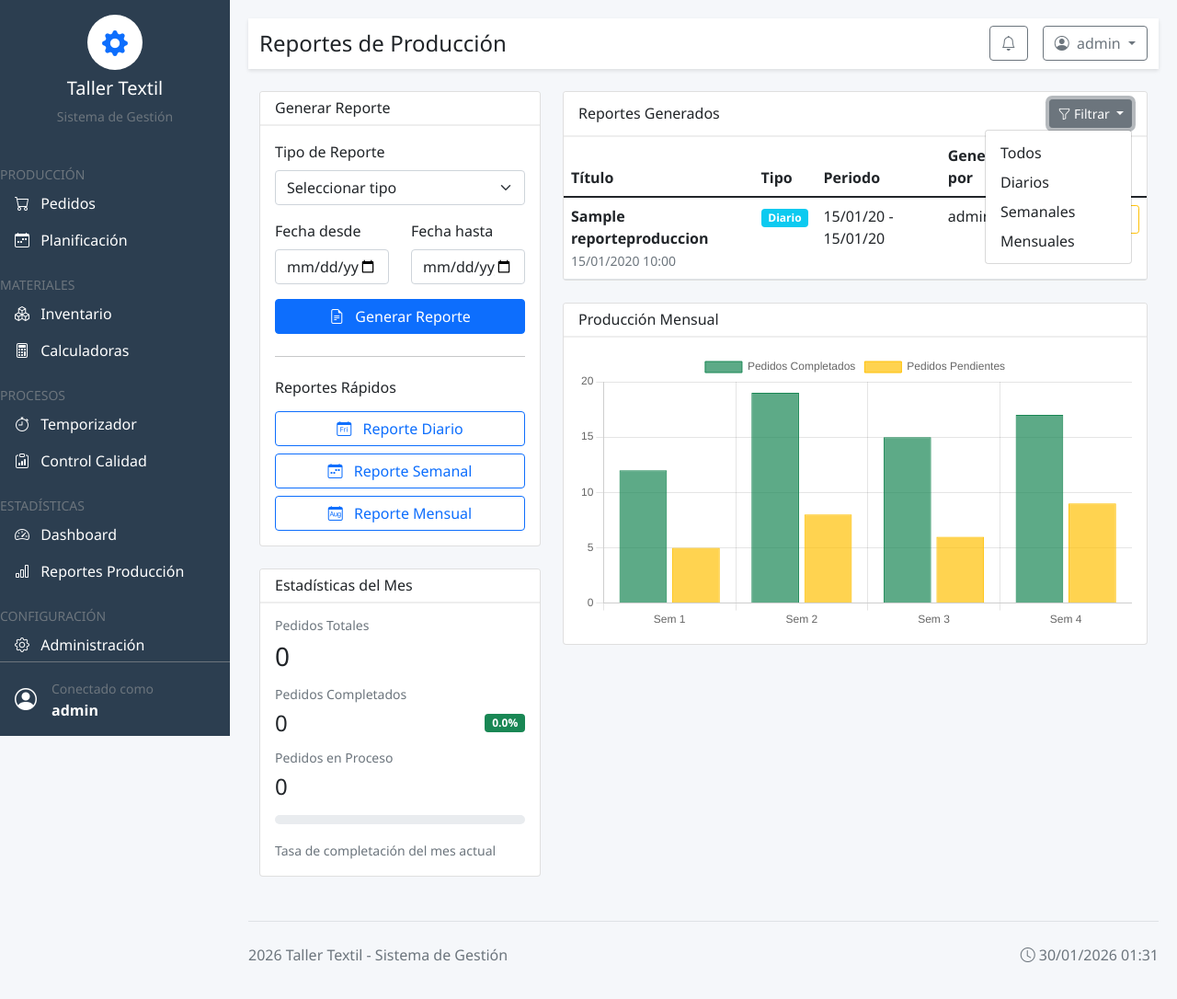
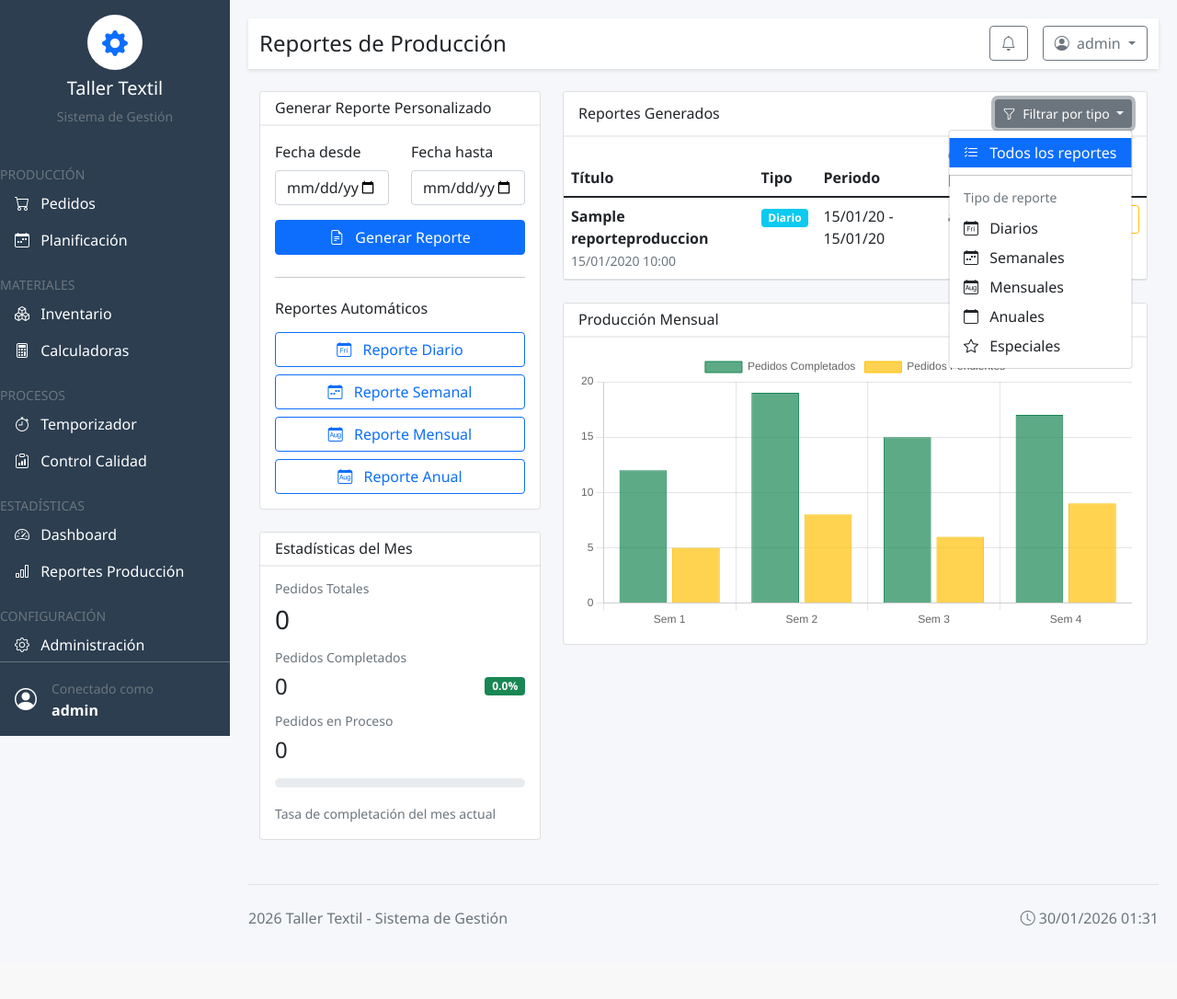
Before and after one commit to MaguiZarza/Proyecto_Final, a Django app: page /reportes/ in a window 1280 px wide, after a click on "Filtrar por tipo". Shown: the whole page at 92% size. After the commit the page ends 1006 px from the top, so only its background shows below. Run offline with Django 5.2, Linux system fonts and the light colour scheme; a user stored in the database is signed in; data comes from the database, SQL or seed files in the repository; tables that the repository leaves empty hold one stand-in row (values such as "Sample post"); some libraries are stand-ins or nearby versions.

Commit message:
Modificación a 'generar reportes'.

```diff
--- a/produccion/forms.py
+++ b/produccion/forms.py
@@ -81,27 +81,15 @@ class PlanificacionForm(forms.ModelForm):
         }
 
 class FiltroReporteForm(forms.Form):
-    TIPO_CHOICES = [
-        ('', 'Todos'),
-        ('diario', 'Diario'),
-        ('semanal', 'Semanal'),
-        ('mensual', 'Mensual'),
-        ('anual', 'Anual'),
-    ]
-
-    tipo = forms.ChoiceField(
-        choices=TIPO_CHOICES,
-        required=False,
-        widget=forms.Select(attrs={'class': 'form-select'})
-    )
-
     fecha_desde = forms.DateField(
         required=False,
+        label='Fecha desde',
         widget=forms.DateInput(attrs={'type': 'date', 'class': 'form-control'})
     )
 
     fecha_hasta = forms.DateField(
         required=False,
+        label='Fecha hasta',
         widget=forms.DateInput(attrs={'type': 'date', 'class': 'form-control'})
     )
 
--- a/produccion/views.py
+++ b/produccion/views.py
@@ -493,18 +493,27 @@ def reportes_produccion(request):
     form = FiltroReporteForm(request.GET or None)
     reportes = ReporteProduccion.objects.all()
 
+    # Variable para controlar si se debe generar un nuevo reporte
+    generar_nuevo = 'generar' in request.GET
+
+    # Obtener parámetros de filtro de la URL
+    filtro_tipo = request.GET.get('tipo', '')
+
+    if filtro_tipo:
+        reportes = reportes.filter(tipo=filtro_tipo)
+
     if form.is_valid():
-        tipo = form.cleaned_data.get('tipo')
         fecha_desde = form.cleaned_data.get('fecha_desde')
         fecha_hasta = form.cleaned_data.get('fecha_hasta')
 
-        if tipo:
-            reportes = reportes.filter(tipo=tipo)
         if fecha_desde:
             reportes = reportes.filter(periodo_inicio__gte=fecha_desde)
         if fecha_hasta:
             reportes = reportes.filter(periodo_fin__lte=fecha_hasta)
 
+    # Si se hizo clic en "Generar Reporte" y hay fechas
+        if generar_nuevo and fecha_desde and fecha_hasta:
+            return generar_reporte_personalizado(request, fecha_desde, fecha_hasta)
     # Estadísticas para mostrar
     hoy = timezone.now().date()
     mes_actual = hoy.replace(day=1)
@@ -531,6 +540,62 @@ def reportes_produccion(request):
     }
     return render(request, 'produccion/reportes.html', context)
 
+def generar_reporte_personalizado(request, fecha_desde, fecha_hasta):
+    """Genera un reporte personalizado basado en fechas específicas"""
+    # Calcular días entre fechas para determinar tipo
+    dias_diferencia = (fecha_hasta - fecha_desde).days + 1
+
+    if dias_diferencia == 1:
+        tipo = 'diario'
+    elif dias_diferencia <= 7:
+        tipo = 'semanal'
+    elif dias_diferencia <= 31:
+        tipo = 'mensual'
+    elif dias_diferencia <= 365:
+        tipo = 'anual'
+    else:
+        tipo = 'especial'
+
+    # Obtener pedidos en el rango de fechas
+    pedidos = Pedido.objects.filter(fecha_creacion__date__range=[fecha_desde, fecha_hasta])
+
+    # Calcular métricas
+    total_pedidos = pedidos.count()
+    pedidos_completados = pedidos.filter(estado='completado').count()
+    pedidos_pendientes = pedidos.filter(estado__in=['pendiente', 'en_proceso']).count()
+
+    # Título personalizado
+    if dias_diferencia == 1:
+        titulo = f'Reporte Diario - {fecha_desde.strftime("%d/%m/%Y")}'
+    elif dias_diferencia <= 7:
+        titulo = f'Reporte Semanal - {fecha_desde.strftime("%d/%m")} al {fecha_hasta.strftime("%d/%m/%Y")}'
+    elif dias_diferencia <= 31:
+        titulo = f'Reporte Mensual - {fecha_desde.strftime("%B %Y")}'
+    else:
+        titulo = f'Reporte Personalizado - {fecha_desde.strftime("%d/%m/%Y")} al {fecha_hasta.strftime("%d/%m/%Y")}'
+
+    # Crear reporte en base de datos
+    reporte = ReporteProduccion.objects.create(
+        titulo=titulo,
+        tipo=tipo,
+        periodo_inicio=fecha_desde,
+        periodo_fin=fecha_hasta,
+        total_pedidos=total_pedidos,
+        pedidos_completados=pedidos_completados,
+        pedidos_pendientes=pedidos_pendientes,
+        generado_por=request.user,
+        resumen=f'Reporte {tipo} del período {fecha_desde.strftime("%d/%m/%Y")} al {fecha_hasta.strftime("%d/%m/%Y")}. Total pedidos: {total_pedidos}, Completados: {pedidos_completados}.'
+    )
+
+    Operacion.objects.create(
+        usuario=request.user,
+        accion='reporte_generado',
+        descripcion=f'Generó reporte {tipo}: {titulo}'
+    )
+
+    messages.success(request, f'Reporte {tipo} generado exitosamente.')
+    return redirect('reportes_produccion')
+
 @login_required
 def generar_reporte_rapido(request):
     # Generar reporte rápido del día/semana/mes
@@ -549,10 +614,17 @@ def generar_reporte_rapido(request):
         periodo_inicio = lunes
         periodo_fin = domingo
         pedidos = Pedido.objects.filter(fecha_creacion__date__range=[lunes, domingo])
-    else:  # mensual
+    elif tipo == 'mensual':
         primer_dia = hoy.replace(day=1)
         ultimo_dia = (primer_dia + timedelta(days=32)).replace(day=1) - timedelta(days=1)
         titulo = f'Reporte Mensual {primer_dia.strftime("%B %Y")}'
+        periodo_inicio = primer_dia
+        periodo_fin = ultimo_dia
+        pedidos = Pedido.objects.filter(fecha_creacion__date__range=[primer_dia, ultimo_dia])
+    elif tipo == 'anual':
+        primer_dia = hoy.replace(month=1, day=1)  # 1 de enero
+        ultimo_dia = hoy.replace(month=12, day=31)  # 31 de diciembre
+        titulo = f'Reporte Anual {hoy.year}'
         periodo_inicio = primer_dia
         periodo_fin = ultimo_dia
         pedidos = Pedido.objects.filter(fecha_creacion__date__range=[primer_dia, ultimo_dia])
--- a/templates/produccion/reportes.html
+++ b/templates/produccion/reportes.html
@@ -8,40 +8,40 @@
     <div class="col-md-4">
         <div class="card mb-4">
             <div class="card-header">
-                <h6 class="mb-0">Generar Reporte</h6>
+                <h6 class="mb-0">Generar Reporte Personalizado</h6>
             </div>
             <div class="card-body">
                 <form method="get">
-                    <div class="mb-3">
-                        <label class="form-label">Tipo de Reporte</label>
-                        <select name="tipo" class="form-select">
-                            <option value="">Seleccionar tipo</option>
-                            <option value="diario">Diario</option>
-                            <option value="semanal">Semanal</option>
-                            <option value="mensual">Mensual</option>
-                            <option value="personalizado">Personalizado</option>
-                        </select>
-                    </div>
+                    <!-- Campo oculto para indicar que se debe generar -->
+                    <input type="hidden" name="generar" value="true">
 
                     <div class="row mb-3">
                         <div class="col-md-6">
                             <label class="form-label">Fecha desde</label>
-                            <input type="date" name="fecha_desde" class="form-control">
+                            {{ form.fecha_desde }}
+                            {% if form.fecha_desde.errors %}
+                                <div class="text-danger small">{{ form.fecha_desde.errors }}</div>
+                            {% endif %}
                         </div>
                         <div class="col-md-6">
                             <label class="form-label">Fecha hasta</label>
-                            <input type="date" name="fecha_hasta" class="form-control">
+                            {{ form.fecha_hasta }}
+                            {% if form.fecha_hasta.errors %}
+                                <div class="text-danger small">{{ form.fecha_hasta.errors }}</div>
+                            {% endif %}
                         </div>
                     </div>
 
-                    <button type="submit" class="btn btn-primary w-100">
+                    <div class="d-grid gap-2">
+                        <button type="submit" class="btn btn-primary">
                             <i class="bi bi-file-earmark-text me-2"></i> Generar Reporte
                         </button>
+                    </div>
                 </form>
 
                 <hr class="my-4">
 
-                <h6 class="mb-3">Reportes Rápidos</h6>
+                <h6 class="mb-3">Reportes Automáticos</h6>
                 <div class="d-grid gap-2">
                     <a href="{% url 'generar_reporte_rapido' %}?tipo=diario" class="btn btn-outline-primary">
                         <i class="bi bi-calendar-day me-2"></i> Reporte Diario
@@ -51,6 +51,9 @@
                     </a>
                     <a href="{% url 'generar_reporte_rapido' %}?tipo=mensual" class="btn btn-outline-primary">
                         <i class="bi bi-calendar-month me-2"></i> Reporte Mensual
+                    </a>
+                    <a href="{% url 'generar_reporte_rapido' %}?tipo=anual" class="btn btn-outline-primary">
+                        <i class="bi bi-calendar-month me-2"></i> Reporte Anual
                     </a>
                 </div>
             </div>
@@ -93,13 +96,60 @@
                 <h6 class="mb-0">Reportes Generados</h6>
                     <div class="dropdown">
                         <button class="btn btn-sm btn-outline-secondary dropdown-toggle" type="button" data-bs-toggle="dropdown">
-                        <i class="bi bi-funnel"></i> Filtrar
+                            <i class="bi bi-funnel me-1"></i>
+                            {% if filtro_tipo %}
+                                {% if filtro_tipo == 'diario' %}Diarios
+                                {% elif filtro_tipo == 'semanal' %}Semanales
+                                {% elif filtro_tipo == 'mensual' %}Mensuales
+                                {% elif filtro_tipo == 'anual' %}Anuales
+                                {% elif filtro_tipo == 'especial' %}Especiales
+                                {% else %}{{ filtro_tipo|title }}
+                                {% endif %}
+                            {% else %}
+                                Filtrar por tipo
+                            {% endif %}
                         </button>
                         <ul class="dropdown-menu dropdown-menu-end">
-                        <li><a class="dropdown-item" href="?">Todos</a></li>
-                        <li><a class="dropdown-item" href="?tipo=diario">Diarios</a></li>
-                        <li><a class="dropdown-item" href="?tipo=semanal">Semanales</a></li>
-                        <li><a class="dropdown-item" href="?tipo=mensual">Mensuales</a></li>
+                            <li>
+                                <a class="dropdown-item {% if not filtro_tipo %}active{% endif %}" href="?">
+                                    <i class="bi bi-list-check me-2"></i> Todos los reportes
+                                </a>
+                            </li>
+                            <li><hr class="dropdown-divider"></li>
+                            <li><h6 class="dropdown-header">Tipo de reporte</h6></li>
+                            <li>
+                                <a class="dropdown-item {% if filtro_tipo == 'diario' %}active{% endif %}" href="?tipo=diario">
+                                    <i class="bi bi-calendar-day me-2"></i> Diarios
+                                </a>
+                            </li>
+                            <li>
+                                <a class="dropdown-item {% if filtro_tipo == 'semanal' %}active{% endif %}" href="?tipo=semanal">
+                                    <i class="bi bi-calendar-week me-2"></i> Semanales
+                                </a>
+                            </li>
+                            <li>
+                                <a class="dropdown-item {% if filtro_tipo == 'mensual' %}active{% endif %}" href="?tipo=mensual">
+                                    <i class="bi bi-calendar-month me-2"></i> Mensuales
+                                </a>
+                            </li>
+                            <li>
+                                <a class="dropdown-item {% if filtro_tipo == 'anual' %}active{% endif %}" href="?tipo=anual">
+                                    <i class="bi bi-calendar me-2"></i> Anuales
+                                </a>
+                            </li>
+                            <li>
+                                <a class="dropdown-item {% if filtro_tipo == 'especial' %}active{% endif %}" href="?tipo=especial">
+                                    <i class="bi bi-star me-2"></i> Especiales
+                                </a>
+                            </li>
+                            {% if filtro_tipo %}
+                            <li><hr class="dropdown-divider"></li>
+                            <li>
+                                <a class="dropdown-item text-danger" href="?">
+                                    <i class="bi bi-x-circle me-2"></i> Limpiar filtro
+                                </a>
+                            </li>
+                            {% endif %}
                         </ul>
                     </div>
                 </div>
```
Lines whose indentation alone changed are shown as unchanged.
